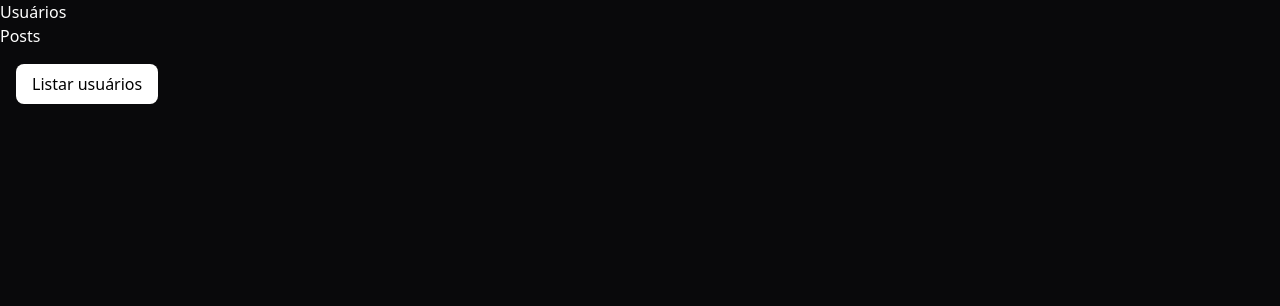
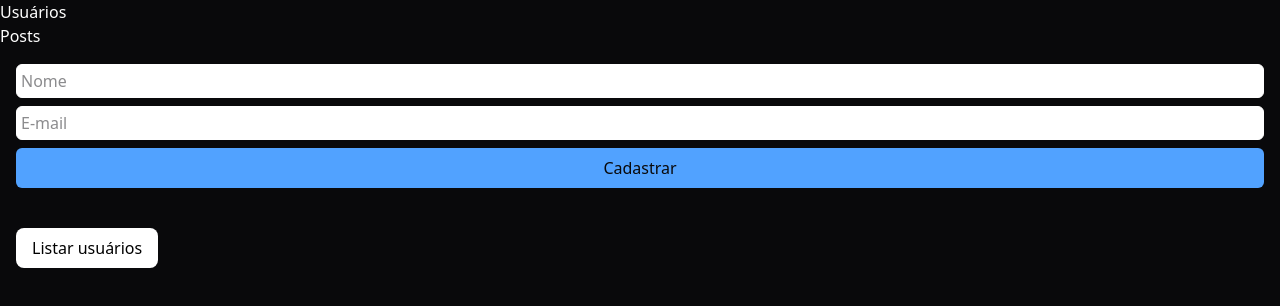
Before and after one commit to fernandobfr10/jstack-react-query, a React (Vite) app: page / in a window 1280 px wide. Shown: the top 306 px of the page. Built offline with nearby package versions, Linux system fonts and the light colour scheme.

Commit message:
send data with mutation for parameters

```diff
--- a/src/Users.tsx
+++ b/src/Users.tsx
@@ -1,10 +1,54 @@
+import { useMutation } from "@tanstack/react-query"
 import { useUsers } from "./hooks/useUsers"
 
 export function Users() {
+
   const { data: users, isLoading: isUsersInitialLoading, isFetching: isUsersFetching, refetch: refetchUsers, error: errorUsers } = useUsers()
+
+  const { mutate } = useMutation({
+    mutationFn: async (variables: { name: string, email: string }) => {
+      console.log({ variables })
+      console.log('mutationFn() executou')
+    }
+  })
+
+  function handleSubmit(event: React.FormEvent<HTMLFormElement>) {
+    event.preventDefault()
+
+    const elements = event.currentTarget.elements as typeof event.currentTarget.elements & {
+      name: HTMLInputElement
+      email: HTMLInputElement
+    }
+
+    mutate({
+      name: elements.name.value,
+      email: elements.email.value
+    })
+  }
 
   return (
     <div className="p-4">
+      <div className="mb-10">
+        <form className="flex flex-col gap-2" onSubmit={handleSubmit}>
+          <input
+            className="border border-white p-1 rounded-md text-zinc-900 bg-white outline-none"
+            placeholder="Nome"
+            name="name"
+
+          />
+          <input
+            className="border border-white p-1 rounded-md text-zinc-900 bg-white outline-none"
+            placeholder="E-mail"
+            name="email"
+          />
+
+          <button className="bg-blue-400 py-2 text-zinc-950 rounded-md">
+            Cadastrar
+          </button>
+        </form>
+
+      </div>
+
       <button
         type="button"
         className="bg-white text-black px-4 py-2 rounded-lg cursor-pointer"
```
Also changed, not shown: 1 other file (tests, documents, lock files or other folders).
